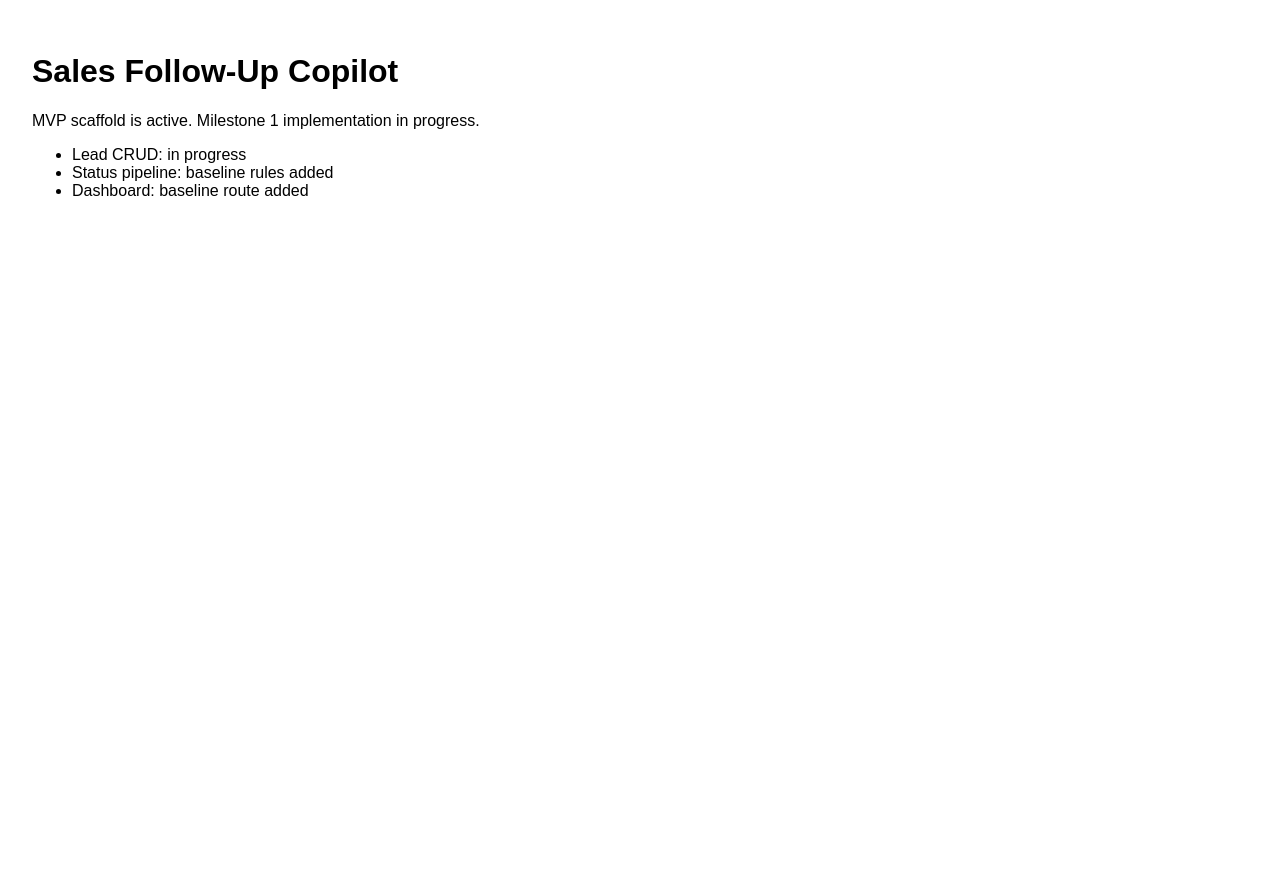
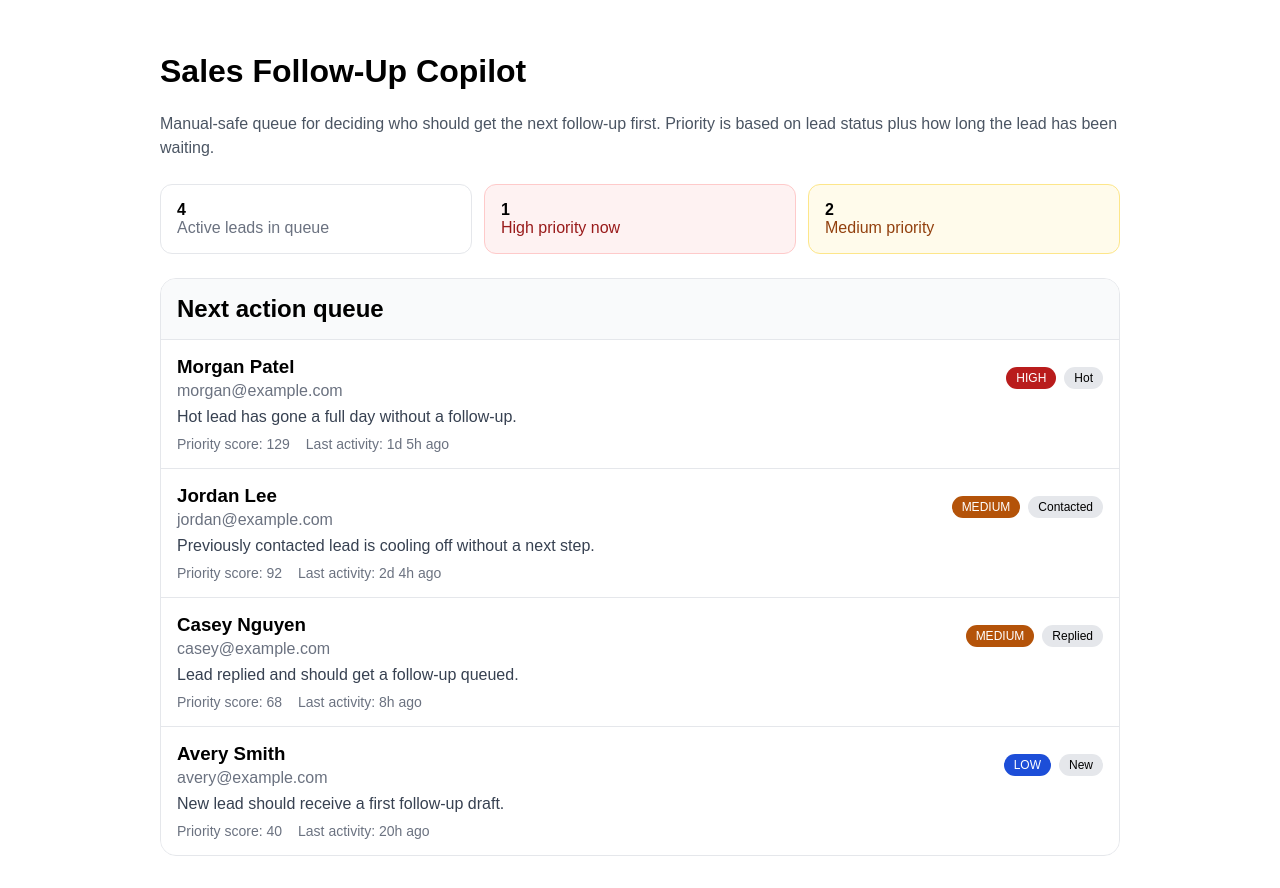
Before and after one commit to mendyraul/sales-followup-copilot, a Next.js app: page / in a window 1280 px wide. Before the commit the page ends 800 px from the top, so only its background shows below. Built offline with nearby package versions, Linux system fonts and the light colour scheme.

Commit message:
feat: add next action queue ui

```diff
--- a/src/app/page.tsx
+++ b/src/app/page.tsx
@@ -1,13 +1,79 @@
+import { demoLeads } from '../data/demoLeads';
+import { buildQueue } from '../domain/queue';
+
+const queue = buildQueue(demoLeads, new Date('2026-06-09T14:00:00.000Z'));
+
+const priorityColors = {
+  high: '#b91c1c',
+  medium: '#b45309',
+  low: '#1d4ed8',
+} as const;
+
+function formatAge(ageHours: number) {
+  if (ageHours >= 24) {
+    const days = Math.floor(ageHours / 24);
+    const hours = Math.round(ageHours % 24);
+    return hours > 0 ? `${days}d ${hours}h ago` : `${days}d ago`;
+  }
+
+  return `${Math.round(ageHours)}h ago`;
+}
+
 export default function HomePage() {
   return (
-    <main style={{ padding: 24, fontFamily: 'sans-serif' }}>
-      <h1>Sales Follow-Up Copilot</h1>
-      <p>MVP scaffold is active. Milestone 1 implementation in progress.</p>
-      <ul>
-        <li>Lead CRUD: in progress</li>
-        <li>Status pipeline: baseline rules added</li>
-        <li>Dashboard: baseline route added</li>
-      </ul>
+    <main style={{ padding: 24, fontFamily: 'sans-serif', maxWidth: 960, margin: '0 auto' }}>
+      <header style={{ marginBottom: 24 }}>
+        <h1>Sales Follow-Up Copilot</h1>
+        <p style={{ color: '#4b5563', lineHeight: 1.5 }}>
+          Manual-safe queue for deciding who should get the next follow-up first. Priority is based on lead status plus how long the lead has been waiting.
+        </p>
+      </header>
+
+      <section style={{ display: 'grid', gridTemplateColumns: 'repeat(auto-fit, minmax(180px, 1fr))', gap: 12, marginBottom: 24 }}>
+        <div style={{ padding: 16, border: '1px solid #e5e7eb', borderRadius: 12 }}>
+          <strong>{queue.length}</strong>
+          <div style={{ color: '#6b7280' }}>Active leads in queue</div>
+        </div>
+        <div style={{ padding: 16, border: '1px solid #fecaca', borderRadius: 12, background: '#fef2f2' }}>
+          <strong>{queue.filter((item) => item.priority === 'high').length}</strong>
+          <div style={{ color: '#991b1b' }}>High priority now</div>
+        </div>
+        <div style={{ padding: 16, border: '1px solid #fde68a', borderRadius: 12, background: '#fffbeb' }}>
+          <strong>{queue.filter((item) => item.priority === 'medium').length}</strong>
+          <div style={{ color: '#92400e' }}>Medium priority</div>
+        </div>
+      </section>
+
+      <section style={{ border: '1px solid #e5e7eb', borderRadius: 16, overflow: 'hidden' }}>
+        <div style={{ padding: 16, borderBottom: '1px solid #e5e7eb', background: '#f9fafb' }}>
+          <h2 style={{ margin: 0 }}>Next action queue</h2>
+        </div>
+        <div style={{ display: 'grid', gap: 1, background: '#e5e7eb' }}>
+          {queue.map((item) => (
+            <article key={item.lead.id} style={{ background: 'white', padding: 16 }}>
+              <div style={{ display: 'flex', justifyContent: 'space-between', gap: 12, flexWrap: 'wrap', marginBottom: 8 }}>
+                <div>
+                  <h3 style={{ margin: '0 0 4px 0' }}>{item.lead.name}</h3>
+                  <div style={{ color: '#6b7280' }}>{item.lead.email ?? 'No email on file'}</div>
+                </div>
+                <div style={{ display: 'flex', gap: 8, alignItems: 'center' }}>
+                  <span style={{ padding: '4px 10px', borderRadius: 999, background: priorityColors[item.priority], color: 'white', fontSize: 12, textTransform: 'uppercase' }}>
+                    {item.priority}
+                  </span>
+                  <span style={{ padding: '4px 10px', borderRadius: 999, background: '#e5e7eb', fontSize: 12, textTransform: 'capitalize' }}>
+                    {item.lead.status}
+                  </span>
+                </div>
+              </div>
+              <p style={{ margin: '0 0 10px 0', color: '#374151' }}>{item.reason}</p>
+              <div style={{ display: 'flex', gap: 16, flexWrap: 'wrap', color: '#6b7280', fontSize: 14 }}>
+                <span>Priority score: {Math.round(item.score)}</span>
+                <span>Last activity: {formatAge(item.ageHours)}</span>
+              </div>
+            </article>
+          ))}
+        </div>
+      </section>
     </main>
   );
 }
--- a/src/data/demoLeads.ts
+++ b/src/data/demoLeads.ts
@@ -1,6 +1,4 @@
 import type { Lead } from '../domain/lead';
-
-const now = new Date().toISOString();
 
 export const demoLeads: Lead[] = [
   {
@@ -9,23 +7,39 @@ export const demoLeads: Lead[] = [
     email: 'avery@example.com',
     phone: '+1-555-0101',
     status: 'new',
-    createdAt: now,
-    updatedAt: now
+    createdAt: '2026-06-08T12:00:00.000Z',
+    updatedAt: '2026-06-08T18:00:00.000Z'
   },
   {
     id: 'lead-demo-002',
     name: 'Jordan Lee',
     email: 'jordan@example.com',
     status: 'contacted',
-    createdAt: now,
-    updatedAt: now
+    createdAt: '2026-06-06T15:00:00.000Z',
+    updatedAt: '2026-06-07T10:00:00.000Z'
   },
   {
     id: 'lead-demo-003',
     name: 'Morgan Patel',
     email: 'morgan@example.com',
     status: 'hot',
-    createdAt: now,
-    updatedAt: now
+    createdAt: '2026-06-07T09:00:00.000Z',
+    updatedAt: '2026-06-08T09:30:00.000Z'
+  },
+  {
+    id: 'lead-demo-004',
+    name: 'Casey Nguyen',
+    email: 'casey@example.com',
+    status: 'replied',
+    createdAt: '2026-06-07T08:00:00.000Z',
+    updatedAt: '2026-06-09T06:00:00.000Z'
+  },
+  {
+    id: 'lead-demo-005',
+    name: 'Taylor Brooks',
+    email: 'taylor@example.com',
+    status: 'won',
+    createdAt: '2026-06-01T08:00:00.000Z',
+    updatedAt: '2026-06-08T16:00:00.000Z'
   }
 ];
--- a/src/domain/queue.ts
+++ b/src/domain/queue.ts
@@ -1,4 +1,21 @@
 import type { Lead } from './lead';
+
+export type QueuePriority = 'high' | 'medium' | 'low';
+
+export type QueueItem = {
+  lead: Lead;
+  score: number;
+  priority: QueuePriority;
+  ageHours: number;
+  reason: string;
+};
+
+const ACTIVE_STATUSES = ['new', 'contacted', 'replied', 'hot'] as const;
+type ActiveLeadStatus = (typeof ACTIVE_STATUSES)[number];
+
+function isActiveStatus(status: Lead['status']): status is ActiveLeadStatus {
+  return (ACTIVE_STATUSES as readonly string[]).includes(status);
+}
 
 export function nextActionScore(lead: Lead, now = new Date()): number {
   const updated = new Date(lead.updatedAt).getTime();
@@ -7,8 +24,47 @@ export function nextActionScore(lead: Lead, now = new Date()): number {
   return statusWeight + Math.min(72, ageHours);
 }
 
-export function needsAttention(leads: Lead[]): Lead[] {
+export function queuePriority(score: number): QueuePriority {
+  if (score >= 100) return 'high';
+  if (score >= 50) return 'medium';
+  return 'low';
+}
+
+export function queueReason(lead: Lead, ageHours: number): string {
+  if (lead.status === 'hot') {
+    return ageHours >= 24 ? 'Hot lead has gone a full day without a follow-up.' : 'Hot lead needs the fastest response.';
+  }
+
+  if (lead.status === 'replied') {
+    return ageHours >= 24 ? 'Lead replied and has been waiting more than a day.' : 'Lead replied and should get a follow-up queued.';
+  }
+
+  if (lead.status === 'contacted') {
+    return ageHours >= 48 ? 'Previously contacted lead is cooling off without a next step.' : 'Contacted lead needs the next action scheduled.';
+  }
+
+  return ageHours >= 24 ? 'New lead has been sitting untouched for over a day.' : 'New lead should receive a first follow-up draft.';
+}
+
+export function buildQueue(leads: Lead[], now = new Date()): QueueItem[] {
   return [...leads]
-    .filter(l => ['new', 'contacted', 'replied', 'hot'].includes(l.status))
-    .sort((a, b) => nextActionScore(b) - nextActionScore(a));
+    .filter((lead) => isActiveStatus(lead.status))
+    .map((lead) => {
+      const updated = new Date(lead.updatedAt).getTime();
+      const ageHours = Math.max(0, (now.getTime() - updated) / 3600000);
+      const score = nextActionScore(lead, now);
+
+      return {
+        lead,
+        score,
+        priority: queuePriority(score),
+        ageHours,
+        reason: queueReason(lead, ageHours),
+      } satisfies QueueItem;
+    })
+    .sort((a, b) => b.score - a.score);
 }
+
+export function needsAttention(leads: Lead[], now = new Date()): Lead[] {
+  return buildQueue(leads, now).map((item) => item.lead);
+}
```
Also changed, not shown: 1 other file (tests, documents, lock files or other folders).
